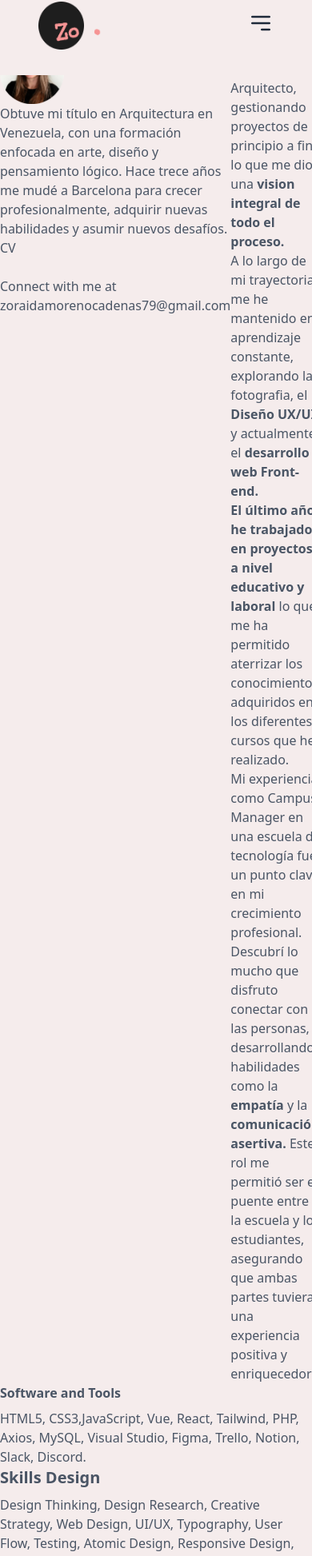
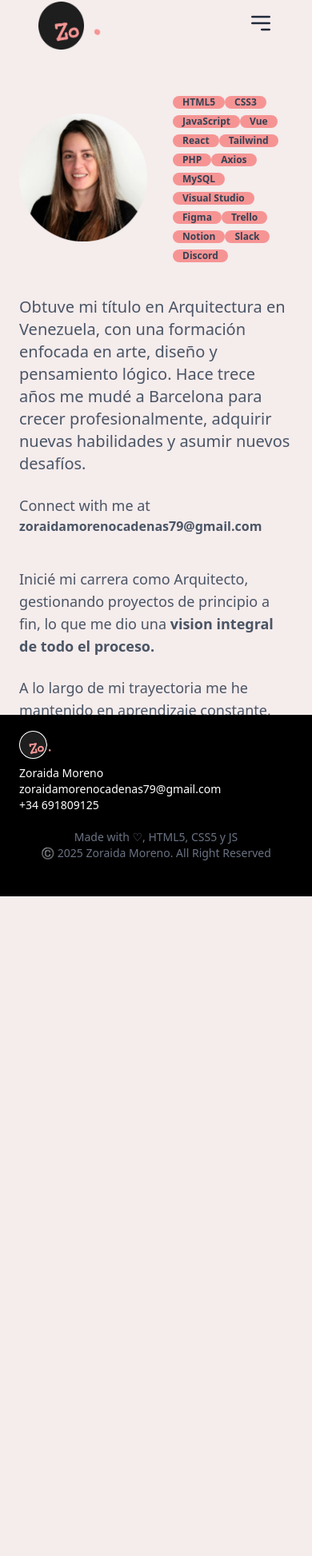
Before and after one commit to ZoraidaMorenoCadenas/portfolio, a Vue app: page /about in a window 390 px wide. Shown: the part 30-1976 px from the top of the page at 80% size. After the commit the page ends 1151 px from the top, so only its background shows below. Built offline with nearby package versions, Linux system fonts and the light colour scheme.

Commit message:
Links social media

```diff
--- a/src/components/Footer.vue
+++ b/src/components/Footer.vue
@@ -13,8 +13,14 @@
                 <li class="lg:pt-2">+34 691809125</li>
            </ul>
            <ul class="flex gap-x-2 lg:gap-x4 mt-2">
-            <li><img class="h-4 w-4 lg:h-6 lg:w-6" src="../assets/Github.png" alt="Github Logo"></li>
-            <li><img class="h-4 w-4 lg:h-6 lg:w-6" src="../assets/Linkedin.png" alt="Linkeding Logo"></li>
+            <a href="https://github.com/ZoraidaMorenoCadenas" target="_blank" rel="noopener noreferrer">
+                <li class="relative">
+            <img class="h-4 w-4 lg:h-6 lg:w-6" src="../assets/Github.png" alt="Github Logo"></li>
+        </a>
+        <a href="https://www.linkedin.com/in/zoraida-moreno/" target="_blank" rel="noopener noreferrer">
+            <li class="relative">
+            <img class="h-4 w-4 lg:h-6 lg:w-6" src="../assets/Linkedin.png" alt="Linkeding Logo"></li>
+        </a>
            </ul>
         </div>
            <div class="text-gray-500 text-center lg:px-8 lg:flex my-5 lg:mt-10 lg:justify-between">
--- a/src/components/Header.vue
+++ b/src/components/Header.vue
@@ -9,25 +9,13 @@
   >
     <div class="flex w-full p-2 lg:p-6 items-center justify-between">
       <RouterLink to="/">
-
-        <!-- <img class="w-[70px]" src="../assets/ZoLogo.png" alt="Logo Profile" /> -->
-
-        <!-- <div class="flex h-20 w-20">
-          <img class="w-[70px] h-[70px]" src="../assets/Frame14.png" alt="Logo Profile"/>
-         <img class="w-[70px] animate__animated animate__BounceRight" src="../assets/Frame15.png" alt="Logo Profile"/>
-        </div> -->
         <img class="w-[70px] h-[60px]" src="../assets/Frame14.png" alt="Logo Profile"/>
         <img ref="dot" class="absolute w-[10px] h-[100px] top-1/2 transform -traslate-y-1/2 animate-slide-in z-30" src="../assets/Frame15.png" alt="Logo Profile"/>
-
-
-        <!-- <img class="w-[70px]" src="../assets/ZoLogoBlack.svg" alt="Logo Profile"> -->
-        <!-- <img src="../assets/ZoLogoWhite.png" alt="Logo Profile"> -->
-        <!-- <span class="font-openSanz font-medium text-2xl lg:text-4xl whitespace-nowrap">Z.</span> -->
       </RouterLink>
       <Navbar :navLinks="navLinks"></Navbar>
 
       <ul class="flex lg:gap-x-4 items-center">
-        <RouterLink to="/">
+        <a href="https://github.com/ZoraidaMorenoCadenas" target="_blank" rel="noopener noreferrer">
           <li class="relative">
             <img
               class="hidden lg:block transition-all duration-300 hover:opacity-0"
@@ -40,8 +28,8 @@
               alt="Github Logo"
             />
           </li>
-        </RouterLink>
-        <RouterLink to="/">
+        </a>
+        <a href="https://www.linkedin.com/in/zoraida-moreno/" target="_blank" rel="noopener noreferrer">
           <li class="relative">
             <img
               class="hidden lg:block transition-all duration-300 hover:opacity-0"
@@ -54,7 +42,7 @@
               alt="Linkeding Logo"
             />
           </li>
-        </RouterLink>
+        </a>
       </ul>
     </div>
   </header>
--- a/src/views/AboutView.vue
+++ b/src/views/AboutView.vue
@@ -1,38 +1,88 @@
 <template>
-  <div class="relative overflow-hidden w-full">
-    <div :class="['flex transition-transform duration-500 ease-in-out', { '-translate-x-full': showSecondSection }]"
-    class="w-[100%]">
+  <div class="relative overflow-auto w-full h-screen">
+    <div :class="['lg:p-0 p-6 lg:flex transition-transform duration-500 ease-in-out', { '-translate-x-full': showSecondSection }]"
+    class="w-[100%] relative">
 
-    <section class="w-full flex-shrink-0 lg:p-24 lg:pr-8 text-gray-600">
-        <div class="flex">
-      <div class="lg:w-1/2 lg:pr-6">
+    <section class="w-full lg:h-screen flex-shrink-0 lg:p-26 text-gray-600 relative">
+        <div class="lg:flex lg:h-full">
+      <div class="flex flex-col items-center lg:flex lg:flex-col lg:items-start lg:w-1/2 lg:pr-6 mt-10">
+        <div class="flex gap-8 items-center">
         <img
-          class="w-20 h-20"
+          class="lg:w-20 lg:h-20 w-40 h-40 "
           src="../assets/Zoraida.png"
           alt="Image profile"
         />
-        <p class="lg:mt-10 lg:py-5 lg:pl-0 text-base">
+        <div class="lg:text-sm lg:flex lg:gap-4 lg:flex-wrap lg:justify-center">
+              <span
+                class="lg:flex lg:items-center inline-block bg-[#f69494] lg:py-1 rounded-full px-3  text-xs font-semibold text-gray-700"
+                >HTML5</span>
+                <span
+                class="lg:flex lg:items-center inline-block bg-[#f69494]  rounded-full px-3 text-xs font-semibold text-gray-700"
+                >CSS3</span>
+                <span
+                class=" lg:flex lg:items-center inline-block bg-[#f69494] rounded-full px-3 text-xs font-semibold text-gray-700"
+                >JavaScript</span>
+                <span
+                class="lg:flex lg:items-center inline-block bg-[#f69494] rounded-full px-3 text-xs font-semibold text-gray-700"
+                >Vue</span>
+                <span
+                class="lg:flex lg:items-center inline-block bg-[#f69494] rounded-full px-3 text-xs font-semibold text-gray-700"
+                >React</span>
+                <span
+                class="lg:flex lg:items-center inline-block bg-[#f69494] rounded-full px-3 text-xs font-semibold text-gray-700"
+                >Tailwind</span>
+                <span
+                class="lg:flex lg:items-center inline-block bg-[#f69494] rounded-full px-3 text-xs font-semibold text-gray-700"
+                >PHP</span>
+                <span
+                class="lg:flex lg:items-center inline-block bg-[#f69494] rounded-full px-3 text-xs font-semibold text-gray-700"
+                >Axios</span>
+                <span
+                class="lg:flex lg:items-center inline-block bg-[#f69494] lg:py-1 rounded-full px-3 text-xs font-semibold text-gray-700"
+                >MySQL</span>
+                <span
+                class="lg:flex lg:items-center inline-block bg-[#f69494] rounded-full px-3 text-xs font-semibold text-gray-700"
+                >Visual Studio</span>
+                <span
+                class="lg:flex lg:py-1 lg:items-center inline-block bg-[#f69494] rounded-full px-3 text-xs font-semibold text-gray-700"
+                >Figma</span>
+                <span
+                class="lg:flex lg:items-center inline-block bg-[#f69494] rounded-full px-3 text-xs font-semibold text-gray-700"
+                >Trello</span>
+                <span
+                class="lg:flex lg:items-center inline-block bg-[#f69494] rounded-full px-3 text-xs font-semibold text-gray-700"
+                >Notion</span>
+                <span
+                class="lg:flex lg:items-center inline-block bg-[#f69494] rounded-full px-3 text-xs font-semibold text-gray-700"
+                >Slack</span>
+                <span
+                class="lg:flex lg:items-center inline-block bg-[#f69494] rounded-full px-3 text-xs font-semibold text-gray-700"
+                >Discord</span>
+               </div>
+
+      </div>
+        <p class="lg:mt-10 lg:py-5 lg:pl-0 lg:text-base mt-10 text-xl">
           Obtuve mi título en Arquitectura en Venezuela, con una formación
           enfocada en arte, diseño y pensamiento lógico. Hace trece años me mudé
           a Barcelona para crecer profesionalmente, adquirir nuevas habilidades
           y asumir nuevos desafíos.
         </p>
-        <ul class="flex lg:gap-x-4 lg:mt-2">
-          <RouterLink to="/">
+        <ul class="flex lg:gap-x-4 lg:mt-4">
+          <a href="https://github.com/ZoraidaMorenoCadenas" target="_blank" rel="noopener noreferrer">
             <li class="relative">
               <img
                 class="hidden lg:block transition-all duration-300 hover:opacity-0"
                 src="../assets/GithubBlack.png"
                 alt="Github Logo"
               />
-              <img
-                class="hidden lg:block absolute top-0 left-0 w-full h-full opacity-0 hover:opacity-100"
-                src="../assets/GithubRedS.png"
-                alt="Github Logo"
-              />
+                <img
+              class="hidden lg:block absolute top-0 left-0 w-full h-full opacity-0 hover:opacity-100"
+              src="../assets/GithubRedS.png"
+              alt="Github Logo"
+            />
             </li>
-          </RouterLink>
-          <RouterLink to="/">
+          </a>
+          <a href="https://www.linkedin.com/in/zoraida-moreno/" target="_blank" rel="noopener noreferrer">
             <li class="relative">
               <img
                 class="hidden lg:block transition-all duration-300 hover:opacity-0"
@@ -45,31 +95,32 @@
                 alt="Linkedin Logo"
               />
             </li>
-          </RouterLink>
+          </a>
           <RouterLink>
-            <li>CV</li>
+            <li class="hidden lg:block">CV</li>
           </RouterLink>
         </ul>
-        <div class="mt-6">
-          <span class="block text-gray-600 text-md">Connect with me at</span>
-          <span class="font-medium text-md"
+        <div class="w-full mt-6">
+          <span class="block text-gray-600 lg:text-md text-lg">Connect with me at</span>
+          <span class="lg:font-medium lg:text-md font-bold "
             >zoraidamorenocadenas79@gmail.com</span
           >
         </div>
       </div>
       <div class="border-l border-gray-400 h-auto mx-8 hidden lg:block"></div>
-      <div class="lg:w-1/2 lg:pl-6 text-gray-600 lg:text">
-        <p class="lg:mt-10">
+
+      <div class="lg:w-1/2 lg:pl-6 lg:px-6 text-gray-600 lg:text-base text-lg">
+        <p class="mt-10 ">
           Inicié mi carrera como Arquitecto, gestionando proyectos de principio
           a fin, lo que me dio una
           <strong>vision integral de todo el proceso.</strong>
         </p>
-        <p class="lg:mt-6">
+        <p class="mt-6">
           A lo largo de mi trayectoria me he mantenido en aprendizaje constante,
           explorando la fotografia, el <strong>Diseño UX/UI</strong> y
           actualmente el <strong>desarrollo web Front-end.</strong>
         </p>
-        <p class="lg:mt-6">
+        <p class="mt-6">
           <strong
             >El último año, he trabajado en proyectos a nivel educativo y
             laboral</strong
@@ -77,7 +128,7 @@
           lo que me ha permitido aterrizar los conocimientos adquiridos en los
           diferentes cursos que he realizado.
         </p>
-        <p class="lg:mt-6">
+        <p class="mt-6">
           Mi experiencia como Campus Manager en una escuela de tecnología fue un
           punto clave en mi crecimiento profesional. Descubrí lo mucho que
           disfruto conectar con las personas, desarrollando habilidades como la
@@ -88,128 +139,187 @@
         </p>
       </div>
       <button @click="toggleSection"
-        class="bg-[#f69494] w-11 h-11 rounded-full self-center lg:block lg:ml-4 hover:bg-white transition-all"
+        class="absolute right-4 top-1/2 transform hidden bg-[#f69494] w-11 h-11 rounded-full self-center lg:block lg:mr-3 hover:bg-white transition-all"
       >
         >
       </button>
     </div>
-       <!-- Seccion de skills -->
-     <div class="lg:flex lg:pt-0 text-gray-600 lg:mt-20">
-        <div class="lg:w-1/2 space-y-2">
-            <h2 class="font-bold lg:text-xl">Software and Tools</h2>
-            <p class="lg:text-sm lg:pr-20">HTML5, CSS3,JavaScript, Vue, React, Tailwind, PHP,  Axios, MySQL,  Visual Studio,  Figma, Trello,  Notion,  Slack,  Discord.</p>
-        </div>
-        <div class="lg:w-1/2 space-y-2 lg:pl-6 lg:pr-16">
-            <h2 class="font-bold text-xl">Skills Design</h2>
-            <p class="lg:text-sm" >Design Thinking, Design Research, Creative Strategy, Web Design, UI/UX, Typography, User Flow, Testing, Atomic Design, Responsive Design, Prototyping, Guerrilla Testing,
-Heuristic evaluation, Questionnaires, Interviews</p>
-        </div>
-     </div>
     </section>
 
-    <!-- Otra pagina -->
-    <section class="w-full flex-shrink-0 lg:p-18 lg:pl-8 text-gray-600">
-        <div class="flex">
+    <!--Otra pagina -->
+     <section class="relative w-full lg:h-screen flex-shrink-0 lg:p-26 text-gray-600">
+        <div class="flex h-full">
       <button @click="toggleSection"
-        class="bg-[#f69494] w-11 h-11 rounded-full self-center lg:block lg:mr-6 hover:bg-white transition-all"
+        class="absolute left-4 top-1/2 transform hidden bg-[#f69494] w-11 h-11 rounded-full self-center lg:block lg:ml-3 hover:bg-white transition-all"
       >
         <
       </button>
 
-      <div class="lg:w-1/2 space-y-4">
+      <div class="lg:w-1/3">
+      <h2 class="font-bold lg:text-xl text-lg lg:mb-10">Skills Design</h2>
+      <div class="lg:flex">
+        <div class="lg:text-sm lg:flex lg:gap-x-4 lg:gap-y-6 space-x-2 lg:flex-wrap">
+              <span
+                class="lg:flex lg:items-center inline-block bg-[#f69494] lg:py-1 rounded-full px-3 text-xs font-semibold text-gray-700"
+                >Design Thinking</span>
+                <span
+                class="lg:flex lg:items-center inline-block bg-[#f69494] rounded-full px-3 text-xs font-semibold text-gray-700"
+                >Design Research</span>
+                <span
+                class="lg:flex lg:py-1 lg:items-center inline-block bg-[#f69494] rounded-full px-3 text-xs font-semibold text-gray-700"
+                >Creative Strategy</span> <span
+                class="lg:flex lg:items-center inline-block bg-[#f69494] rounded-full px-3 text-xs font-semibold text-gray-700"
+                >Web Design</span> <span
+                class="lg:flex lg:items-center inline-block bg-[#f69494] rounded-full px-3 text-xs font-semibold text-gray-700"
+                >UX/UI</span> <span
+                class="lg:py-1 lg:flex lg:items-center inline-block bg-[#f69494] rounded-full px-3 text-xs font-semibold text-gray-700"
+                >Typography</span> <span
+                class="lg:flex lg:items-center inline-block bg-[#f69494] rounded-full px-3 text-xs font-semibold text-gray-700"
+                >User Flow</span> <span
+                class="lg:flex lg:items-center inline-block bg-[#f69494] rounded-full px-3 text-xs font-semibold text-gray-700"
+                >Testing</span> <span
+                class="lg:flex lg:py-1 lg:items-center inline-block bg-[#f69494] rounded-full px-3 text-xs font-semibold text-gray-700"
+                >Atomic Design</span> <span
+                class="lg:flex lg:items-center inline-block bg-[#f69494] rounded-full px-3 text-xs font-semibold text-gray-700"
+                >Responsive Design</span> <span
+                class="lg:py-1 lg:flex lg:items-center inline-block bg-[#f69494] rounded-full px-3 text-xs font-semibold text-gray-700"
+                >Prototyping</span>
+                <span
+                class="lg:flex lg:items-center inline-block bg-[#f69494] rounded-full px-3 text-xs font-semibold text-gray-700"
+                >Heuristic evaluation</span><span
+                class="lg:flex lg:py-1 lg:items-center inline-block bg-[#f69494] rounded-full px-3 text-xs font-semibold text-gray-700"
+                >Guerrilla Testing</span>
+                <span
+                class="lg:flex lg:py-1 lg:items-center inline-block bg-[#f69494] rounded-full px-3 text-xs font-semibold text-gray-700"
+                >Questionaries</span>
+                <!-- <div class="lg:flex lg:justify-center lg:w-2/3"> -->
+                  <span
+                class="lg:flex lg:py-1 lg:items-center inline-block bg-[#f69494] rounded-full px-3 text-xs font-semibold text-gray-700"
+                >Interviews</span>
+                <!-- </div> -->
+                  </div>
+    </div>
+  </div>
+
+       <!--Linea que divide ambos div -->
+       <div class="border-l border-gray-400 h-auto mx-8 hidden lg:block"></div>
+
+      <div class="lg:w-1/3 space-y-4 mt-10 lg:mt-0">
+        <div>
+          <div class="space-y-4 mt-10 lg:mt-0">
         <h2 class="font-bold text-xl">Experiencia</h2>
         <div>
-          <p class="font-semibold">TECH ID Solutions</p>
-          <p>Desarrollador Front-end</p>
-          <p class="text-gray-500">Ene 2024 – Jun 2024 / Remoto</p>
-        </div>
-        <div>
-          <p class="font-semibold">Neoland School</p>
-          <p>Campus Manager</p>
-          <p class="text-gray-500">Ene 2019 – Sep 2023 / Barcelona</p>
+          <div class="flex gap-4">
+            <p class="font-semibold">TECH ID Solutions</p>
+            <p class="text-gray-500">Ene 2024 – Jun 2024</p>
+          </div>
+          <p>Desarrollador Front-end (Remoto)</p>
         </div>
 
         <div>
+          <div class="flex gap-4">
+            <p class="font-semibold">Neoland School</p>
+            <p class="text-gray-500">Ene 2019 – Sep 2023</p>
+          </div>
+          <p>Campus Manager (Barcelona)</p>
+        </div>
+
+      <div>
+        <div class="flex gap-4">
           <p class="font-semibold">Freelance Project</p>
-          <p>Arquitecto proyectista</p>
-          <p class="text-gray-500">2013 – Freelance project / LATAM</p>
+          <p class="text-gray-500">2013 – Freelance project</p>
+        </div>
+          <p>Arquitecto proyectista (LATAM)</p>
         </div>
 
         <div>
-          <p class="font-semibold">Alcaldía de Sucre</p>
-          <p>Asesor externo de inspección y contratación de obras</p>
-          <p class="text-gray-500">Ene 2009 – Dic 2010 / Caracas</p>
+          <div class="flex gap-4">
+            <p class="font-semibold">Alcaldía de Sucre</p>
+            <p class="text-gray-500">Ene 2009 – Dic 2010</p>
+          </div>
+          <p>Asesor externo de inspección y contratación de obras (Caracas)</p>
         </div>
 
         <div>
-          <p class="font-semibold">Alcaldía de Baruta</p>
-          <p>Asesor externo de inspección y contratación de obras</p>
-          <p class="text-gray-500">Mar 2007 – Dic 2010 / Caracas</p>
+          <div class="flex gap-4">
+            <p class="font-semibold">Alcaldía de Baruta</p>
+            <p class="text-gray-500">Mar 2007 – Dic 2010</p>
+          </div>
+
+          <p>Asesor externo de inspección y contratación de obras (Caracas)</p>
         </div>
 
         <div>
-          <p class="font-semibold">GAM Arquitectos Asociados</p>
-          <p>Arquitecto - Fundador</p>
-          <p class="text-gray-500">2006 - 2010 / Caracas</p>
-        </div>
-      </div>
-
-      <!-- Linea que divide ambos div -->
-      <div class="border-l border-gray-400 h-auto mx-8 hidden lg:block"></div>
-
-      <!-- segundo div -->
-      <div class="lg:w-1/2 lg:pl-6 space-y-4">
-        <h2 class="font-bold text-xl">Certificaciones</h2>
-        <div>
-          <p>Code Op Barcelona</p>
-          <p class="font-semibold">PHP y MySQL</p>
-          <p class="text-gray-500">Enero – Febrero 2025</p>
-        </div>
-        <div>
-          <p>Code Op Barcelona</p>
-          <p class="font-semibold">PHP y MySQL</p>
-          <p class="text-gray-500">Enero – Febrero 2025</p>
-        </div>
-        <div>
-          <p>Factoria F5 Barcelona</p>
-          <p class="font-semibold">Full Stack</p>
-          <p class="text-gray-500">Abr – Oct 2023 – Bootcamp</p>
-        </div>
-        <div>
-          <p>Neoland School</p>
-          <p class="font-semibold">UX/UI Designer</p>
-          <p class="text-gray-500">Enero – Maezo 2019 - Bootcamp</p>
-        </div>
-        <div>
-          <p>Idep Barcelona</p>
-          <p class="font-semibold">Fotografía General</p>
-          <p class="text-gray-500">Septiembre 2011 - Junio 2012</p>
-        </div>
-        <div>
-          <p>Universidad Politécnica de Cataluña</p>
-          <p class="font-semibold">Master en Arquitectura Sostenible</p>
-          <p class="text-gray-500">2004 - 2005</p>
-        </div>
-        <div>
-          <p>Universidad Central de Venezuela</p>
-          <p class="font-semibold">Arquitecto</p>
-          <p class="text-gray-500">1998 - 2004</p>
+          <div class="flex gap-4">
+            <p class="font-semibold">GAM Arquitectos Asociados</p>
+            <p class="text-gray-500">2006 - 2010</p>
+          </div>
+          <p>Arquitecto - Fundador (Caracas)</p>
         </div>
       </div>
     </div>
+  </div>
 
-     <!-- <div class="lg:flex lg:pt-0 text-gray-600 lg:mt-20">
-        <div class="lg:w-1/2 space-y-2">
-            <h2 class="font-bold lg:text-xl">Software and Tools</h2>
-            <p class="lg:text-sm lg:pr-20">HTML5, CSS3,  JavaScript, Vue, React, Tailwind, PHP,  Axios, MySQL,  Visual Studio,  Figma, Trello,  Notion,  Slack,  Discord.</p>
+        <!--Linea que divide ambos div -->
+       <div class="border-l border-gray-400 h-auto mx-8 hidden lg:block"></div>
+
+      <!-- segundo div -->
+       <div class="hidden lg:block lg:w-1/3 space-y-4 lg:pb-20">
+        <h2 class="font-bold text-xl">Certificaciones</h2>
+        <div>
+          <div class="flex gap-4">
+            <p>Code Op Barcelona</p>
+            <p class="text-gray-500">Ene – Feb 2025</p>
+          </div>
+          <p class="font-semibold">PHP y MySQL</p>
         </div>
-        <div class="lg:w-3/4 space-y-2 pl-12 pr-40">
-            <h2 class="font-bold text-xl">Skills Design</h2>
-            <p class="lg:text-sm" >Design Thinking, Design Research, Creative Strategy, Web Design, UI/UX, Typography, User Flow, Testing, Atomic Design, Responsive Design, Prototyping, Guerrilla Testing,
-Heuristic evaluation, Questionnaires, Interviews</p>
+
+        <div>
+          <div class="flex gap-4">
+            <p>Code Op Barcelona</p>
+            <p class="text-gray-500">Sep – Dic 2024</p>
+          </div>
+          <p class="font-semibold">Front-end Developer</p>
         </div>
-     </div> -->
-    </section>
+        <div>
+          <div class="flex gap-4">
+            <p>Factoria F5 Barcelona</p>
+            <p class="text-gray-500">Abr – Oct 2023</p>
+          </div>
+          <p class="font-semibold">Full Stack</p>
+        </div>
+
+        <div>
+          <div class="flex gap-4">
+            <p>Neoland School</p>
+            <p class="text-gray-500">Enero – Marzo 2019</p>
+          </div>
+          <p class="font-semibold">UX/UI Designer</p>
+        </div>
+        <div>
+          <div class="flex gap-4">
+            <p>Idep Barcelona</p>
+            <p class="text-gray-500">Sep 2011 - Jun 2012</p>
+          </div>
+          <p class="font-semibold">Fotografía General</p>
+        </div>
+        <div>
+          <div class="flex gap-2">
+            <p>Universidad Politécnica de Cataluña</p>
+            <p class="text-gray-500">2004 - 2005</p>
+          </div>
+          <p class="font-semibold">Master en Arquitectura Sostenible</p>
+        </div>
+        <div>
+         <div class="flex gap-4">
+          <p>Universidad Central de Venezuela</p>
+          <p class="text-gray-500">1998 - 2004</p>
+         </div>
+          <p class="font-semibold">Arquitecto</p>
+        </div>
+      </div>
+    </div>
+     </section>
   </div>
   </div>
 </template>
```
